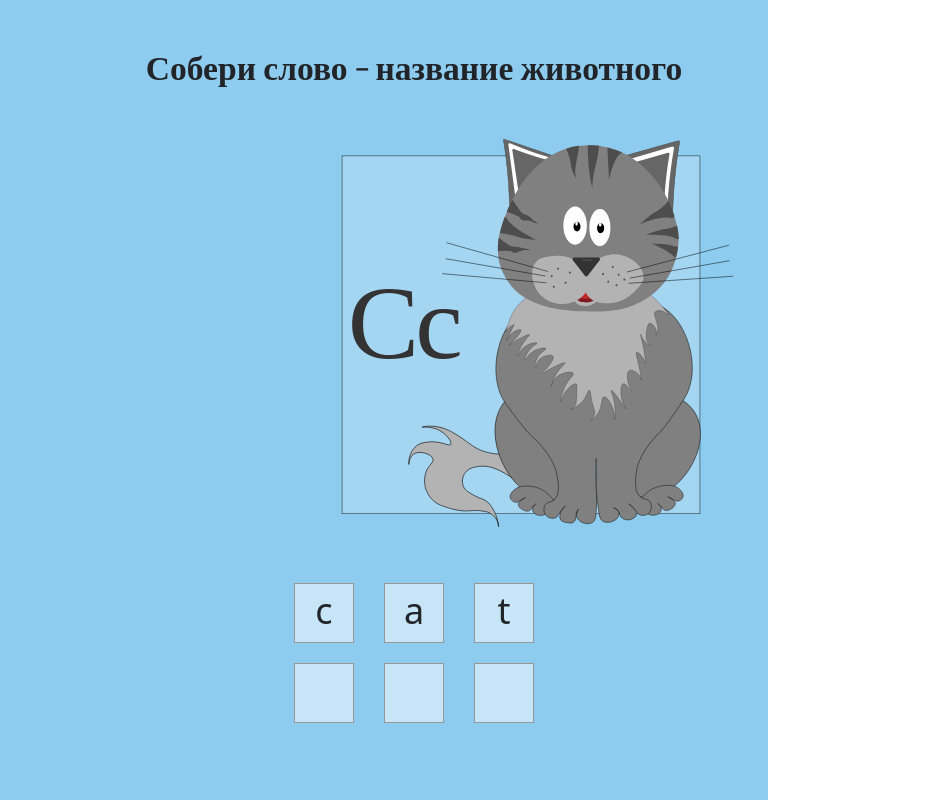
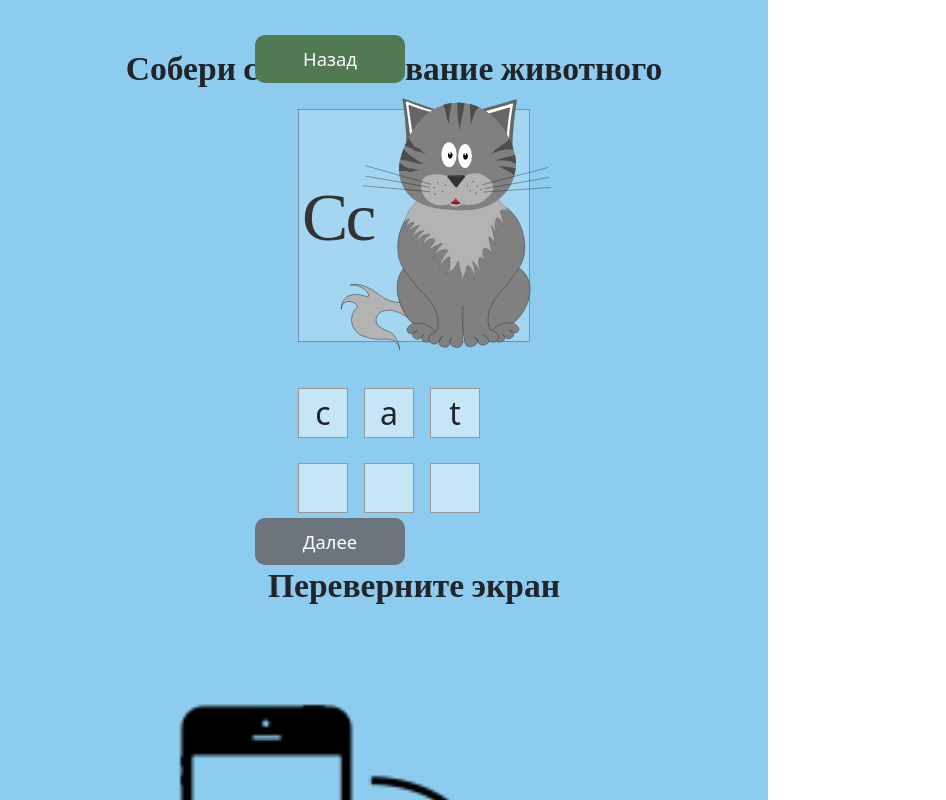
Before and after one commit to AnigalHub/DrawnSVGWithAnimation, a Vue app: page /wordConstructor in a window 768 px wide. Shown: the top 800 px of the page, 946 px wide, since content can reach past the window. Built offline with nearby package versions, Linux system fonts and the light colour scheme; a web font is replaced by a local one.

Commit message:
добавлен блок с id=content,компонент screenRotation, изменены стили: добавлена адаптивность

```diff
--- a/src/components/wordConstructor.vue
+++ b/src/components/wordConstructor.vue
@@ -1,6 +1,7 @@
 <template>
     <div id="wordConstructor" >
         <router-link :to="{name: 'GameMenu'}" tag="button" class="back">Назад</router-link>
+        <div id="content">
             <h1>Собери слово - название животного</h1>
             <div class="animal">
                 <component :is="currentSvg.svg"/>
@@ -16,12 +17,16 @@
             </div>
             <b-button @click="newAnimal()">Далее</b-button>
         </div>
+        <screen-rotation/>
+    </div>
 </template>
 
 <script>
     import mixinLetters from "../mixins/mixinLetters";
+    import ScreenRotation from "./screenRotation";
 
     export default {
+        components: {ScreenRotation},
         mixins: [mixinLetters],
         name: "wordConstructor",
         data(){
@@ -70,13 +75,13 @@
 <style scoped lang="scss">
      svg {
          display: block;
-         width: 850px !important;
-         height: 550px;
-         margin: -80px auto 0 !important;
+         width: 650px !important;
+         height: 480px;
+         margin: -115px auto 0 !important;
      }
+     .letters{margin-top: -20px !important;}
     .letters,.name_animal{
         width: 100%;
-        margin: 0 auto !important;
         display: flex;
         align-items: center;
         justify-content: center;
@@ -84,7 +89,7 @@
             background: rgba(255, 255, 255, 0.5);
             border: 1.8px solid #9a9797;
             float: left;
-            margin: 0 15px;
+            margin: 0 10px;
             font-size: 2.25rem;
             text-align: center;
             width: 60px;
@@ -94,17 +99,39 @@
     .name_animal{
         margin-top: 20px !important;
         height: 60px;
-        //background: rgba(255, 255, 255, 0.5);
+    }
+     @media screen and (min-width: 500px) and (max-width: 768px) {
+         svg {width: 400px !important;}
+     }
+     @media screen and (min-width: 500px) and (max-width: 768px) {
+         h1{margin-left: -40px;}
+         button{margin-left: 25%!important;}
+         svg {margin: -180px auto 0 !important;}
+         .letters,.name_animal{
+             margin-left: -25px;
              .letter{
-            background: rgba(255, 255, 255, 0.5);
-            border: 1.8px solid #9a9797;
-            float: left;
-            margin: 0 15px;
-            font-size: 2.25rem;
-            text-align: center;
-            width: 60px;
-            height: 60px;
+                 width: 45px;
+                 height: 45px;
+                 margin: 0 4px;
+                 font-size: 1.5rem;
              }
+         }
+         .letters{margin-top: -120px !important;}
+     }
+     @media screen and (min-width: 768px) and (max-width: 992px) {
+         svg {
+             width: 550px !important;
+             margin: -145px auto 0 !important;
+         }
+         .letters,.name_animal{
+             .letter{
+                 width: 50px;
+                 height: 50px;
+                 margin: 0 8px;
+                 font-size: 2rem;
+             }
+         }
+         .letters{margin-top: -60px !important;}
      }
 </style>
 <style  lang="scss">
```
Lines whose indentation alone changed are shown as unchanged.
